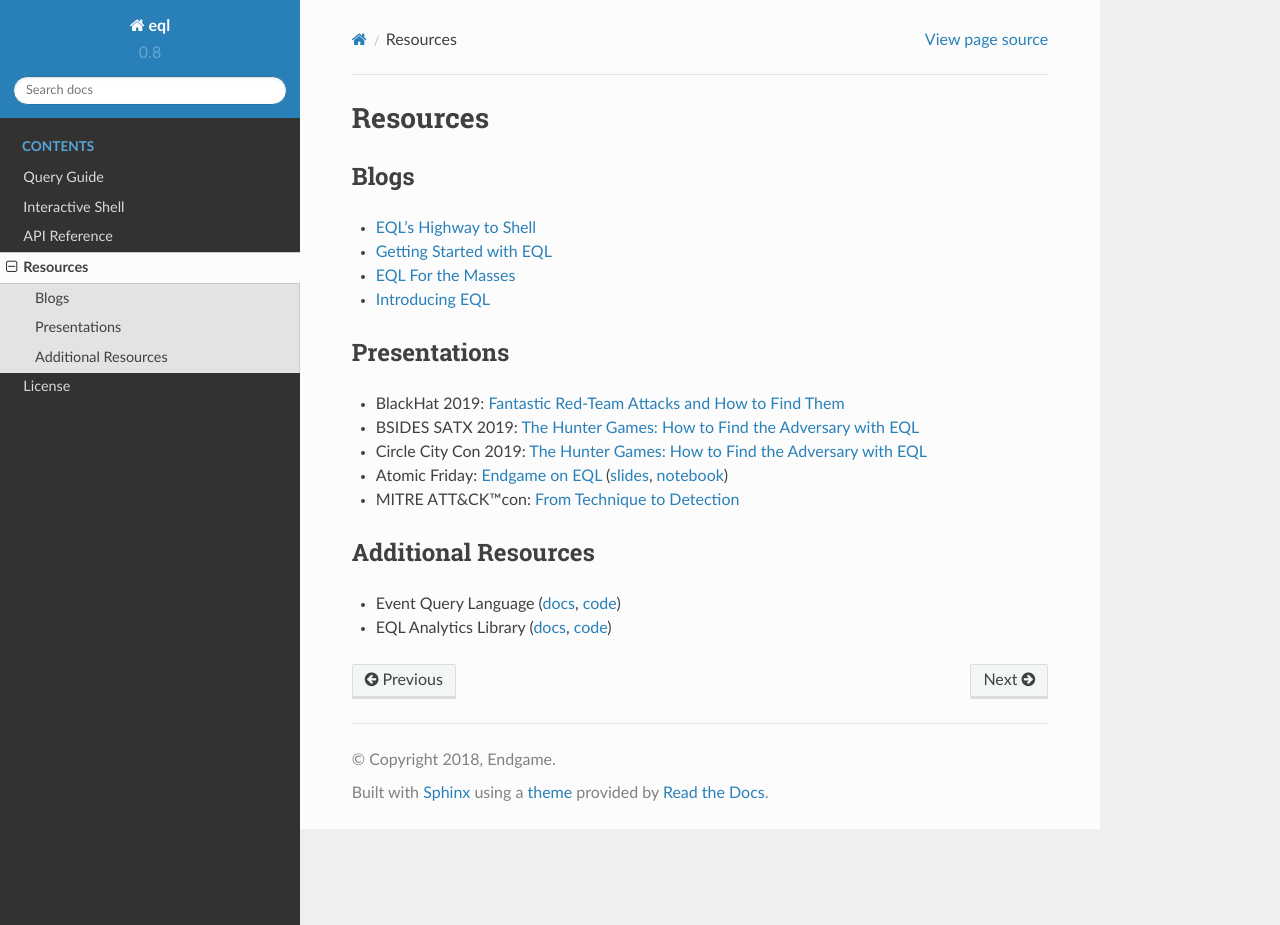
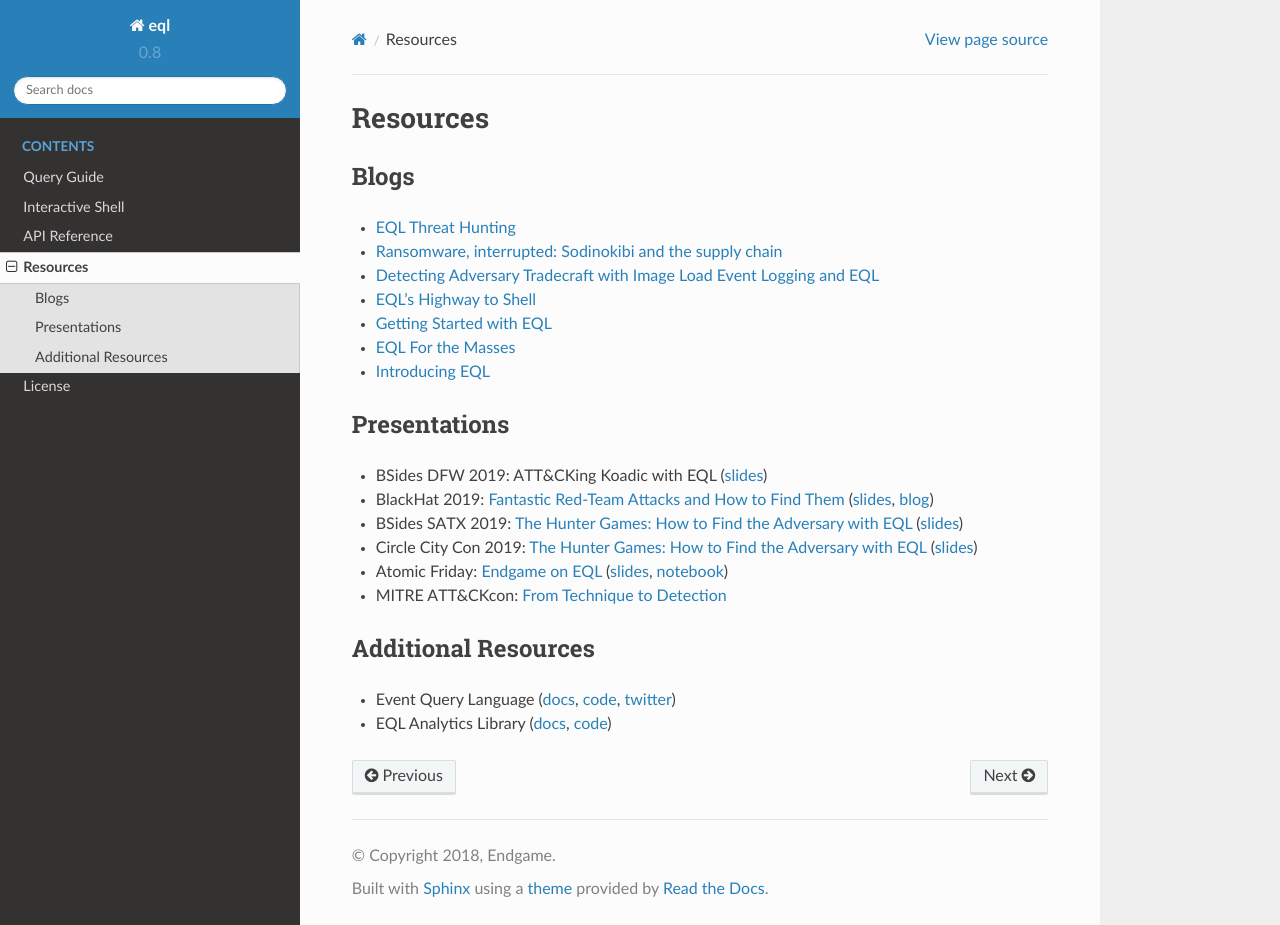
Before and after one commit to endgameinc/eql, a Sphinx documentation site: the page built from docs/resources.rst, in a window 1280 px wide and 925 px high. Built offline with Sphinx 7.4.7 and the Read the Docs theme 2.0.0, drawn with Linux system fonts in a browser that asks for light colours.

Commit message:
Add video and blog links to resources

```diff
--- a/docs/resources.rst
+++ b/docs/resources.rst
@@ -5,6 +5,9 @@ Resources
 
 Blogs
 ^^^^^
+* `EQL Threat Hunting <https://pen-testing.sans.org/blog/2019/12/10/eql-threat-hunting/>`__
+* `Ransomware, interrupted: Sodinokibi and the supply chain <https://www.elastic.co/blog/ransomware-interrupted-sodinokibi-and-the-supply-chain>`__
+* `Detecting Adversary Tradecraft with Image Load Event Logging and EQL <https://medium.com/threatpunter/detecting-adversary-tradecraft-with-image-load-event-logging-and-eql-8de93338c16?>`__
 * `EQL's Highway to Shell <https://www.endgame.com/blog/technical-blog/eql-highway-shell>`__
 * `Getting Started with EQL <https://www.endgame.com/blog/technical-blog/getting-started-eql>`__
 * `EQL For the Masses <https://www.endgame.com/blog/technical-blog/eql-for-the-masses>`__
@@ -13,16 +16,16 @@ Blogs
 
 Presentations
 ^^^^^^^^^^^^^
-* BlackHat 2019: `Fantastic Red-Team Attacks and How to Find Them <https://www.blackhat.com/us-19/briefings/schedule/index.html#fantastic-red-team-attacks-and-how-to-find-them-16540>`__
-* BSIDES SATX 2019: `The Hunter Games: How to Find the Adversary with EQL <https://www.bsidessatx.com/presentations-2019.html>`__
-* Circle City Con 2019: `The Hunter Games: How to Find the Adversary with EQL <https://www.youtube.com/watch?v=K47gX3WHcm8>`__
+* BSides DFW 2019: ATT&CKing Koadic with EQL (`slides <https://docs.google.com/presentation/d/1Wq76DqLzrF2-qxnhWTSXzmuHjBdXoND2tzMw2zeopfs>`__)
+* BlackHat 2019: `Fantastic Red-Team Attacks and How to Find Them <https://www.youtube.com/watch?v=9bUrVgP8Duk>`__ (`slides <https://www.slideshare.net/RossWolf1/fantastic-red-team-attacks-and-how-to-find-them>`__, `blog <https://redcanary.com/blog/black-hat-detecting-the-unknown-and-disclosing-a-new-attack-technique/>`__)
+* BSides SATX 2019: `The Hunter Games: How to Find the Adversary with EQL <https://www.youtube.com/watch?v=1QmOo0a_LuY>`__ (`slides <https://www.slideshare.net/RossWolf1/the-hunter-games-how-to-find-the-adversary-with-event-query-language>`__)
+* Circle City Con 2019: `The Hunter Games: How to Find the Adversary with EQL <https://www.youtube.com/watch?v=K47gX3WHcm8>`__  (`slides <https://www.slideshare.net/RossWolf1/the-hunter-games-how-to-find-the-adversary-with-event-query-language>`__)
 * Atomic Friday: `Endgame on EQL  <https://www.youtube.com/watch?v=yvqxS5Bjc-s>`__
   (`slides <https://eql.readthedocs.io/en/latest/_static/eql-crash-course.pdf>`__,
   `notebook <_static/eql-crash-course.ipynb>`__)
-* MITRE ATT&CK™con: `From Technique to Detection  <https://www.youtube.com/watch?v=a3hIIzJrH14>`__
-
+* MITRE ATT&CKcon: `From Technique to Detection  <https://www.youtube.com/watch?v=a3hIIzJrH14>`__
 
 Additional Resources
 ^^^^^^^^^^^^^^^^^^^^
-* Event Query Language (`docs <https://eql.readthedocs.io/>`__, `code <https://github.com/endgameinc/eql>`__)
+* Event Query Language (`docs <https://eql.readthedocs.io/>`__, `code <https://github.com/endgameinc/eql>`__, `twitter <https://twitter.com/eventquerylang>`__)
 * EQL Analytics Library (`docs <https://eqllib.readthedocs.io/>`__, `code <https://github.com/endgameinc/eqllib>`__)
```
